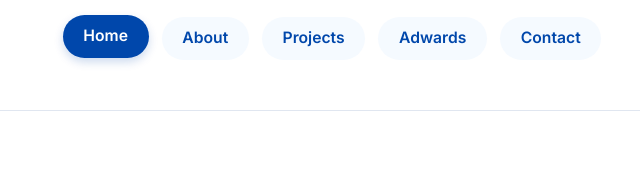
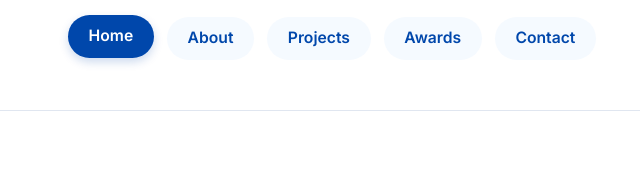
Before and after one commit to cloudcollection/cloudcollection.io, a plain HTML site: page index.html in a window 1280 px wide. Shown: the part 200-387 px from the top of the page, 386-1026 px from the left. Drawn offline with Linux system fonts and the light colour scheme; no server answers.

Commit message:
Update index.html

```diff
--- a/index.html
+++ b/index.html
@@ -25,7 +25,7 @@
       <a href="index.html" class="active">Home</a>
       <a href="about.html">About</a>
       <a href="projects.html">Projects</a>
-      <a href="adwards.html">Adwards</a>
+      <a href="awards.html">Awards</a>
       <a href="contact.html">Contact</a>
     </nav>
   </div>
```
